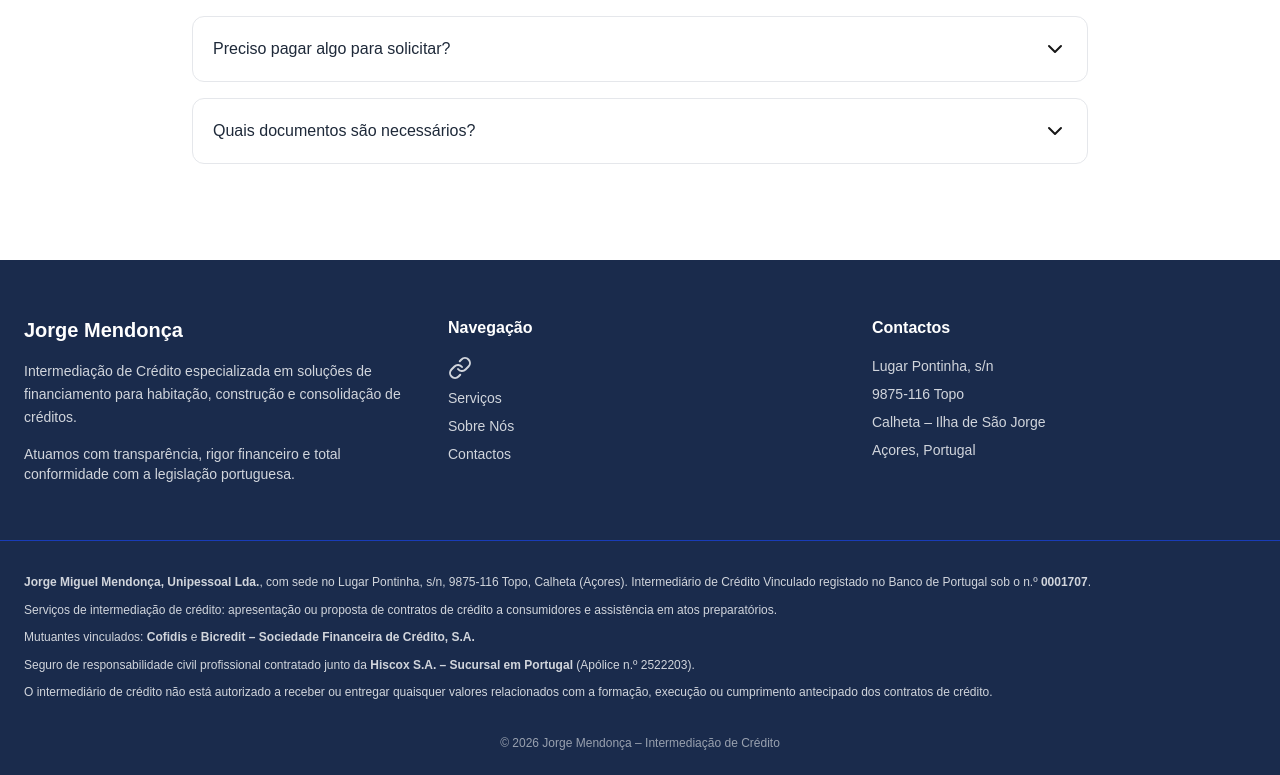
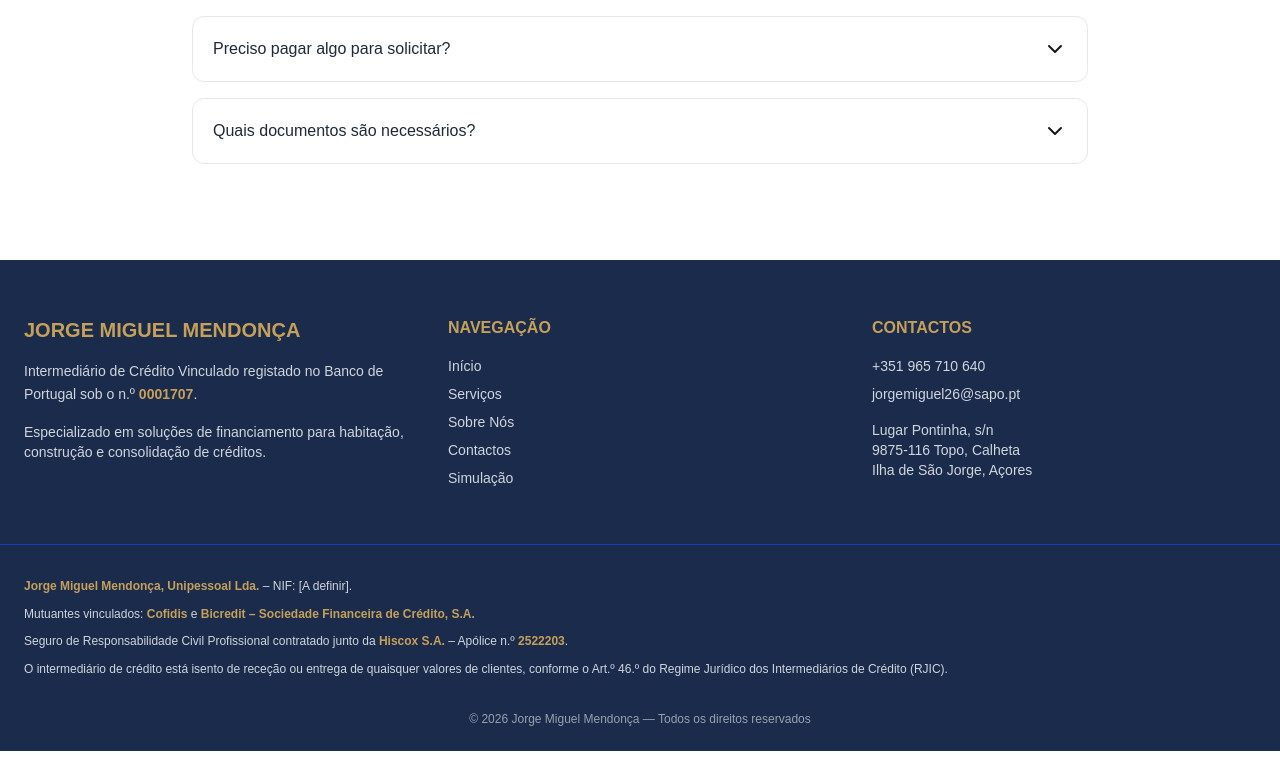
Before and after one commit to jorgemiguelmendonca/jorgemendonca, a Next.js app: page / in a window 1280 px wide. Shown: the part 2899-3674 px from the top of the page. After the commit the page ends 3650 px from the top, so only its background shows below. Built offline with nearby package versions, Linux system fonts and the light colour scheme.

Commit message:
acertando pagina de contatos

```diff
--- a/app/contactos/page.tsx
+++ b/app/contactos/page.tsx
@@ -1,7 +1,6 @@
 import ContactInfoCards from "@/components/contactos/ContactInfoCards";
 import FormularioContato from "@/components/contactos/FormularioContacto";
 import HeroContactos from "@/components/contactos/HeroContactos";
-import MapaLocalizacao from "@/components/contactos/MapaLocalizacao";
 
 export default function Contactos() {
   return (
@@ -9,7 +8,6 @@ export default function Contactos() {
       <HeroContactos />
       <ContactInfoCards />
       <FormularioContato />
-      <MapaLocalizacao />
     </>
   );
 }
--- a/app/sobre/page.tsx
+++ b/app/sobre/page.tsx
@@ -10,7 +10,6 @@ export default function SobrePage() {
       <HeroSobre />
       <NossaHistoria />
       <MissaoVisaoValores />
-      <NumerosEmpresa />
       <CTAAnaliseCredito />
     </>
   );
--- a/components/Footer.tsx
+++ b/components/Footer.tsx
@@ -1,29 +1,34 @@
-import { Link } from "lucide-react";
+import Link from "next/link";
 
 export default function Footer() {
   return (
-    <footer className="bg-[#1A2B4C] text-white ">
+    <footer className="bg-[#1A2B4C] text-white">
       <div className="max-w-7xl mx-auto px-6 py-14 grid md:grid-cols-3 gap-10">
-        {/* MARCA */}
+        {/* EMPRESA */}
 
         <div>
-          <h3 className="text-xl font-semibold mb-4">Jorge Mendonça</h3>
+          <h3 className="text-xl font-semibold mb-4 text-[#c5a059] uppercase">
+            Jorge Miguel Mendonça
+          </h3>
 
           <p className="text-sm text-gray-300 leading-relaxed">
-            Intermediação de Crédito especializada em soluções de financiamento
-            para habitação, construção e consolidação de créditos.
+            Intermediário de Crédito Vinculado registado no Banco de Portugal
+            sob o n.º{" "}
+            <strong className="text-[#c5a059] uppercase">0001707</strong>.
           </p>
 
           <p className="text-sm text-gray-300 mt-4">
-            Atuamos com transparência, rigor financeiro e total conformidade com
-            a legislação portuguesa.
+            Especializado em soluções de financiamento para habitação,
+            construção e consolidação de créditos.
           </p>
         </div>
 
-        {/* LINKS */}
+        {/* NAVEGAÇÃO */}
 
         <div>
-          <h4 className="font-semibold mb-4">Navegação</h4>
+          <h4 className="font-semibold mb-4 text-[#c5a059] uppercase">
+            Navegação
+          </h4>
 
           <ul className="space-y-2 text-gray-300 text-sm">
             <li>
@@ -33,21 +38,27 @@ export default function Footer() {
             </li>
 
             <li>
-              <a href="/servicos" className="hover:text-white">
+              <Link href="/servicos" className="hover:text-white">
                 Serviços
-              </a>
+              </Link>
             </li>
 
             <li>
-              <a href="/sobre" className="hover:text-white">
+              <Link href="/sobre" className="hover:text-white">
                 Sobre Nós
-              </a>
+              </Link>
             </li>
 
             <li>
-              <a href="/contactos" className="hover:text-white">
+              <Link href="/contactos" className="hover:text-white">
                 Contactos
-              </a>
+              </Link>
+            </li>
+
+            <li>
+              <Link href="/simulacao" className="hover:text-white">
+                Simulação
+              </Link>
             </li>
           </ul>
         </div>
@@ -55,62 +66,76 @@ export default function Footer() {
         {/* CONTACTOS */}
 
         <div>
-          <h4 className="font-semibold mb-4">Contactos</h4>
+          <h4 className="font-semibold mb-4 text-[#c5a059] uppercase">
+            Contactos
+          </h4>
 
           <ul className="text-sm text-gray-300 space-y-2">
-            <li>Lugar Pontinha, s/n</li>
+            <li>
+              <a href="tel:+351965710640" className="hover:text-white">
+                +351 965 710 640
+              </a>
+            </li>
 
-            <li>9875-116 Topo</li>
+            <li>
+              <a
+                href="mailto:jorgemiguel26@sapo.pt"
+                className="hover:text-white"
+              >
+                jorgemiguel26@sapo.pt
+              </a>
+            </li>
 
-            <li>Calheta – Ilha de São Jorge</li>
-
-            <li>Açores, Portugal</li>
+            <li className="pt-2">
+              Lugar Pontinha, s/n
+              <br />
+              9875-116 Topo, Calheta
+              <br />
+              Ilha de São Jorge, Açores
+            </li>
           </ul>
         </div>
       </div>
 
-      {/* DIVISÃO */}
+      {/* LINHA */}
 
       <div className="border-t border-blue-800"></div>
 
-      {/* BLOCO LEGAL */}
+      {/* INFORMAÇÃO LEGAL */}
 
-      <div className="max-w-7xl mx-auto px-6 py-8 text-xs text-gray-300 leading-relaxed">
-        <p className="mb-2">
-          <strong>Jorge Miguel Mendonça, Unipessoal Lda.</strong>, com sede no
-          Lugar Pontinha, s/n, 9875-116 Topo, Calheta (Açores). Intermediário de
-          Crédito Vinculado registado no Banco de Portugal sob o n.º
-          <strong> 0001707</strong>.
-        </p>
-
-        <p className="mb-2">
-          Serviços de intermediação de crédito: apresentação ou proposta de
-          contratos de crédito a consumidores e assistência em atos
-          preparatórios.
-        </p>
-
-        <p className="mb-2">
-          Mutuantes vinculados: <strong>Cofidis</strong> e
-          <strong> Bicredit – Sociedade Financeira de Crédito, S.A.</strong>
-        </p>
-
-        <p className="mb-2">
-          Seguro de responsabilidade civil profissional contratado junto da
-          <strong> Hiscox S.A. – Sucursal em Portugal</strong> (Apólice n.º
-          2522203).
+      <div className="max-w-7xl mx-auto px-6 py-8 text-xs text-gray-300 leading-relaxed space-y-2">
+        <p>
+          <strong className="text-[#c5a059]">
+            Jorge Miguel Mendonça, Unipessoal Lda.
+          </strong>{" "}
+          – NIF: [A definir].
         </p>
 
         <p>
-          O intermediário de crédito não está autorizado a receber ou entregar
-          quaisquer valores relacionados com a formação, execução ou cumprimento
-          antecipado dos contratos de crédito.
+          Mutuantes vinculados:{" "}
+          <strong className="text-[#c5a059]">Cofidis</strong> e{" "}
+          <strong className="text-[#c5a059]">
+            Bicredit – Sociedade Financeira de Crédito, S.A.
+          </strong>
+        </p>
+
+        <p>
+          Seguro de Responsabilidade Civil Profissional contratado junto da{" "}
+          <strong className="text-[#c5a059]">Hiscox S.A.</strong> – Apólice n.º{" "}
+          <strong className="text-[#c5a059]">2522203</strong>.
+        </p>
+
+        <p>
+          O intermediário de crédito está isento de receção ou entrega de
+          quaisquer valores de clientes, conforme o Art.º 46.º do Regime
+          Jurídico dos Intermediários de Crédito (RJIC).
         </p>
       </div>
 
       {/* COPYRIGHT */}
 
       <div className="text-center text-xs text-gray-400 pb-6">
-        © {new Date().getFullYear()} Jorge Mendonça – Intermediação de Crédito
+        © 2026 Jorge Miguel Mendonça — Todos os direitos reservados
       </div>
     </footer>
   );
--- a/components/contactos/ContactInfoCards.tsx
+++ b/components/contactos/ContactInfoCards.tsx
@@ -1,50 +1,149 @@
-import { Phone, Mail, MapPin, MessageCircle } from "lucide-react";
+"use client";
 
-export default function ContactInfoCards() {
+import { Phone, Mail, MapPin, Clock } from "lucide-react";
+
+export default function Contactos() {
   return (
-    <section className="py-20 px-6 bg-white">
-      <div className="max-w-6xl mx-auto">
-        <div className="text-center mb-14">
-          <h2 className="text-3xl font-bold text-gray-900">Fale Connosco</h2>
-          <p className="text-gray-600 mt-4">
-            Estamos disponíveis para esclarecer qualquer dúvida sobre o seu
-            crédito.
-          </p>
+    <section className="py-24 px-6 bg-gray-50">
+      <div className="max-w-6xl mx-auto grid md:grid-cols-2 gap-10">
+        {/* COLUNA ESQUERDA */}
+
+        <div className="space-y-8">
+          {/* INFO CONTACTO */}
+          <div className="bg-white p-8 rounded-2xl shadow-sm border">
+            <h2 className="text-2xl font-bold text-[#1A2B4C] mb-6">
+              Informações de Contacto
+            </h2>
+
+            <div className="space-y-6">
+              {/* TELEFONE */}
+              <a
+                href="https://wa.me/351965710640"
+                target="_blank"
+                className="flex items-start gap-4 p-4 rounded-xl hover:bg-gray-100 transition cursor-pointer"
+              >
+                <div className="bg-[#1A2B4C] text-[#C5A059] p-3 rounded-lg">
+                  <Phone size={20} />
                 </div>
 
-        <div className="grid md:grid-cols-4 gap-8">
-          {/* Telefone */}
-          <div className="bg-gray-50 p-8 rounded-xl border hover:shadow-lg transition">
-            <Phone className="text-[#C5A059] mb-4" size={32} />
-            <h3 className="font-semibold text-lg mb-2">Telefone</h3>
-            <p className="text-gray-600">+351 XXX XXX XXX</p>
+                <div>
+                  <p className="font-semibold text-[#1A2B4C]">Telefone</p>
+                  <p className="text-gray-600">+351 965 710 640</p>
+                </div>
+              </a>
+
+              {/* EMAIL */}
+              <a
+                href="mailto:jorgemiguel26@sapo.pt"
+                className="flex items-start gap-4 p-4 rounded-xl hover:bg-gray-100 transition cursor-pointer"
+              >
+                <div className="bg-[#1A2B4C] text-[#C5A059] p-3 rounded-lg">
+                  <Mail size={20} />
                 </div>
 
-          {/* Email */}
-          <div className="bg-gray-50 p-8 rounded-xl border hover:shadow-lg transition">
-            <Mail className="text-[#C5A059] mb-4" size={32} />
-            <h3 className="font-semibold text-lg mb-2">Email</h3>
-            <p className="text-gray-600">contacto@exemplo.pt</p>
+                <div>
+                  <p className="font-semibold text-[#1A2B4C]">Email</p>
+                  <p className="text-gray-600">jorgemiguel26@sapo.pt</p>
+                </div>
+              </a>
+
+              {/* MORADA */}
+              <a
+                href="https://www.google.com/maps/search/?api=1&query=Lugar+Pontinha+9875-116+Topo+Calheta+Ilha+de+São+Jorge+Açores"
+                target="_blank"
+                className="flex items-start gap-4 p-4 rounded-xl hover:bg-gray-100 transition cursor-pointer"
+              >
+                <div className="bg-[#1A2B4C] text-[#C5A059] p-3 rounded-lg">
+                  <MapPin size={20} />
                 </div>
 
-          {/* Morada */}
-          <div className="bg-gray-50 p-8 rounded-xl border hover:shadow-lg transition">
-            <MapPin className="text-[#C5A059] mb-4" size={32} />
-            <h3 className="font-semibold text-lg mb-2">Morada</h3>
+                <div>
+                  <p className="font-semibold text-[#1A2B4C]">Morada</p>
                   <p className="text-gray-600">
                     Lugar Pontinha, s/n
                     <br />
-              9875-116 Topo
+                    9875-116 Topo, Calheta
                     <br />
-              Calheta – São Jorge
+                    Ilha de São Jorge, Açores
                   </p>
                 </div>
+              </a>
 
-          {/* WhatsApp */}
-          <div className="bg-gray-50 p-8 rounded-xl border hover:shadow-lg transition">
-            <MessageCircle className="text-[#C5A059] mb-4" size={32} />
-            <h3 className="font-semibold text-lg mb-2">WhatsApp</h3>
-            <p className="text-gray-600">Atendimento rápido</p>
+              <a
+                href="https://wa.me/351965710640?text=Olá,%20gostaria%20de%20marcar%20um%20atendimento."
+                target="_blank"
+                className="flex items-start gap-4 p-4 rounded-xl hover:bg-gray-100 transition cursor-pointer"
+              >
+                <div className="bg-[#1A2B4C] text-[#C5A059] p-3 rounded-lg">
+                  <Clock size={20} />
+                </div>
+
+                <div>
+                  <p className="font-semibold text-[#1A2B4C]">
+                    Horário de Atendimento
+                  </p>
+
+                  <p className="text-gray-600">
+                    Segunda a Sexta: 09:00 - 18:00 <br />
+                    Sábados: Mediante marcação
+                  </p>
+                </div>
+              </a>
+            </div>
+          </div>
+
+          {/* INFO LEGAL */}
+
+          <div className="bg-[#1A2B4C] text-white p-8 rounded-2xl">
+            <h3 className="text-xl font-semibold mb-4">Informação Legal</h3>
+
+            <div className="text-sm text-gray-200 space-y-2">
+              <p>Jorge Miguel Mendonça, Unipessoal Lda.</p>
+
+              <p>Intermediário de Crédito Vinculado</p>
+
+              <p>Registo Banco de Portugal: 0001707</p>
+
+              <p>Mutuantes: Cofidis; Bicredit</p>
+
+              <p>Seguro RC: Hiscox S.A. (Apólice 2522203)</p>
+            </div>
+          </div>
+        </div>
+
+        {/* COLUNA DIREITA */}
+
+        <div className="space-y-8">
+          {/* MAPA */}
+
+          <div className="bg-white p-6 rounded-2xl shadow-sm border">
+            <h2 className="text-xl font-semibold text-[#1A2B4C] mb-4">
+              Localização
+            </h2>
+
+            <div className="rounded-xl overflow-hidden">
+              <iframe
+                src="https://maps.google.com/maps?q=Topo%20Calheta%20Sao%20Jorge%20Azores&t=&z=13&ie=UTF8&iwloc=&output=embed"
+                width="100%"
+                height="250"
+                loading="lazy"
+              ></iframe>
+            </div>
+          </div>
+
+          {/* COMO ENCONTRAR */}
+
+          <div className="bg-white p-6 rounded-2xl shadow-sm border">
+            <h3 className="text-xl font-semibold text-[#1A2B4C] mb-3">
+              Como nos encontrar
+            </h3>
+
+            <p className="text-gray-600 text-sm leading-relaxed">
+              Situados na encantadora Ilha de São Jorge, nos Açores, estamos
+              disponíveis para atendimento presencial mediante marcação prévia.
+              Para maior comodidade, também oferecemos consultas à distância
+              através de videochamada.
+            </p>
           </div>
         </div>
       </div>
--- a/components/contactos/HeroContactos.tsx
+++ b/components/contactos/HeroContactos.tsx
@@ -7,9 +7,8 @@ export default function HeroContactos() {
         </h1>
 
         <p className="text-lg text-gray-200 max-w-2xl mx-auto">
-          Tem dúvidas sobre crédito habitação, construção ou consolidação de
-          dívidas? A nossa equipa está disponível para analisar o seu caso e
-          apresentar a melhor solução.
+          Estamos disponíveis para esclarecer as suas dúvidas e ajudá-lo a
+          encontrar a melhor solução de crédito
         </p>
       </div>
     </section>
--- a/components/contactos/MapaLocalizacao.tsx
+++ /dev/null
@@ -1,36 +0,0 @@
-export default function MapaLocalizacao() {
-  return (
-    <section className="py-20 px-6 bg-white">
-      <div className="max-w-6xl mx-auto">
-        <div className="text-center mb-12">
-          <h2 className="text-3xl font-bold text-gray-900 mb-4">
-            Onde Estamos
-          </h2>
-
-          <p className="text-gray-600 max-w-xl mx-auto">
-            A nossa sede está localizada na Ilha de São Jorge, nos Açores.
-            Estamos disponíveis para atendimento presencial mediante
-            agendamento.
-          </p>
-        </div>
-
-        <div className="rounded-xl overflow-hidden shadow-lg border">
-          <iframe
-            src="https://www.google.com/maps?q=Topo+Calheta+S%C3%A3o+Jorge+A%C3%A7ores&output=embed"
-            width="100%"
-            height="450"
-            loading="lazy"
-            className="border-0 w-full"
-          ></iframe>
-        </div>
-
-        <div className="text-center mt-8 text-gray-600">
-          <p>
-            📍 Lugar Pontinha, s/n — 9875-116 Topo, Calheta — Ilha de São Jorge,
-            Açores
-          </p>
-        </div>
-      </div>
-    </section>
-  );
-}
--- a/components/sobre/HeroSobre.tsx
+++ b/components/sobre/HeroSobre.tsx
@@ -1,6 +1,6 @@
 export default function HeroSobre() {
   return (
-    <section className="relative bg-gradient-to-r from-blue-900 to-blue-700 text-white py-24 px-6">
+    <section className="relative  text-white py-24 px-6">
       <div className="max-w-6xl mx-auto text-center">
         <h1 className="text-4xl md:text-5xl font-bold mb-6">
           Sobre a Nossa Empresa
--- a/components/sobre/NossaHistoria.tsx
+++ b/components/sobre/NossaHistoria.tsx
@@ -1,9 +1,10 @@
 import Image from "next/image";
+import { MapPin, Heart, Target, Users } from "lucide-react";
 
 export default function NossaHistoria() {
   return (
     <section className="py-20 px-6 bg-white">
-      <div className="max-w-6xl mx-auto grid md:grid-cols-2 gap-12 items-center">
+      <div className="max-w-6xl mx-auto grid md:grid-cols-2 gap-12 flex">
         {/* IMAGEM */}
         <div className="relative w-full h-[400px] rounded-2xl overflow-hidden shadow-lg">
           <Image
@@ -17,21 +18,26 @@ export default function NossaHistoria() {
         {/* TEXTO */}
         <div>
           <h2 className="text-3xl md:text-4xl font-bold text-gray-800 mb-6">
-            Nossa História
+            Jorge Miguel Mendonça, Unipessoal Lda.
           </h2>
 
           <p className="text-gray-600 mb-6 leading-relaxed">
-            Nossa empresa nasceu com o objetivo de facilitar o acesso ao crédito
-            de forma simples, segura e transparente. Sabemos que muitas pessoas
-            enfrentam dificuldades para encontrar soluções financeiras
-            confiáveis, e por isso trabalhamos para conectar nossos clientes às
-            melhores oportunidades disponíveis no mercado.
+            Somos um intermediário de crédito vinculado, devidamente registado
+            no Banco de Portugal sob o n.º 0001707, com sede na Ilha de São
+            Jorge, Açores.
           </p>
 
           <p className="text-gray-600 mb-8 leading-relaxed">
-            Com uma equipe especializada e parceiros estratégicos no setor
-            financeiro, ajudamos diariamente clientes a conquistarem seus
-            objetivos com soluções de crédito adequadas ao seu perfil.
+            A nossa missão é proporcionar soluções de crédito personalizadas e
+            transparentes, adaptadas às especificidades do mercado açoriano e às
+            necessidades de cada cliente.
+          </p>
+
+          <p className="text-gray-600 mb-8 leading-relaxed">
+            Com profundo conhecimento da realidade local e parceria com
+            instituições financeiras de referência, trabalhamos diariamente para
+            encontrar as melhores condições de financiamento para os nossos
+            clientes.
           </p>
 
           {/* DIFERENCIAIS */}
@@ -56,6 +62,69 @@ export default function NossaHistoria() {
           </div>
         </div>
       </div>
+      <div className="max-w-6xl m-auto grid md:grid-cols-4 gap-10 text-center mt-20 mb-20">
+        {/* ITEM */}
+        <div className=" border p-5 text-left rounded-[20px]">
+          <div className="flex flex-wrap items-center gap-4 uppercase">
+            <div className="w-12 h-12  bg-[#1A2B4C] text-[#C5A059] flex items-center justify-center rounded-lg mb-4">
+              <MapPin size={22} />
+            </div>
+
+            <h3 className="font-semibold text-[#1A2B4C] mb-2">
+              Raízes Açorianas
+            </h3>
+          </div>
+
+          <p className="text-gray-500 text-sm">
+            Sediados em São Jorge, conhecemos profundamente a realidade regional
+          </p>
+        </div>
+
+        {/* ITEM */}
+        <div className="border p-5 text-left rounded-[20px]">
+          <div className="flex flex-wrap items-center gap-4">
+            <div className="w-12 h-12 bg-[#1A2B4C] text-[#C5A059] flex  items-center justify-center rounded-lg mb-4">
+              <Heart size={22} />
+            </div>
+            <h3 className="font-semibold text-[#1A2B4C] mb-2 uppercase">
+              Compromisso
+            </h3>
+          </div>
+
+          <p className="text-gray-500 text-sm">
+            Dedicação total ao sucesso de cada projeto dos nossos clientes
+          </p>
+        </div>
+
+        {/* ITEM */}
+        <div className="border p-5 text-left rounded-[20px]">
+          <div className="flex flex-wrap items-center gap-4 uppercase">
+            <div className="w-12 h-12 bg-[#1A2B4C] text-[#C5A059] flex items-center justify-center rounded-lg mb-4">
+              <Target size={22} />
+            </div>
+            <h3 className="font-semibold text-[#1A2B4C] mb-2">Transparência</h3>
+          </div>
+
+          <p className="text-gray-500 text-sm">
+            Informação clara e honesta em todas as fases do processo
+          </p>
+        </div>
+
+        {/* ITEM */}
+        <div className="border p-5 text-left rounded-[20px]">
+          <div className="items-center flex flex-wrap gap-4 uppercase">
+            <div className="w-12 h-12  bg-[#1A2B4C] text-[#C5A059] flex items-center justify-center rounded-lg mb-4">
+              <Users size={22} />
+            </div>
+
+            <h3 className="font-semibold text-[#1A2B4C] mb-2">Proximidade</h3>
+          </div>
+
+          <p className="text-gray-500 text-sm">
+            Atendimento personalizado e acompanhamento em cada etapa
+          </p>
+        </div>
+      </div>
     </section>
   );
 }
```
Also changed, not shown: components/contactos/FormularioContacto.tsx (+19 -13 lines), components/sobre/CTAAnaliseCredito.tsx (+7 -5 lines), components/sobre/MissaoVIsaoValores.tsx (+20 -10 lines), 1 other file (tests, documents, lock files or other folders). Lines whose indentation alone changed are shown as unchanged.
